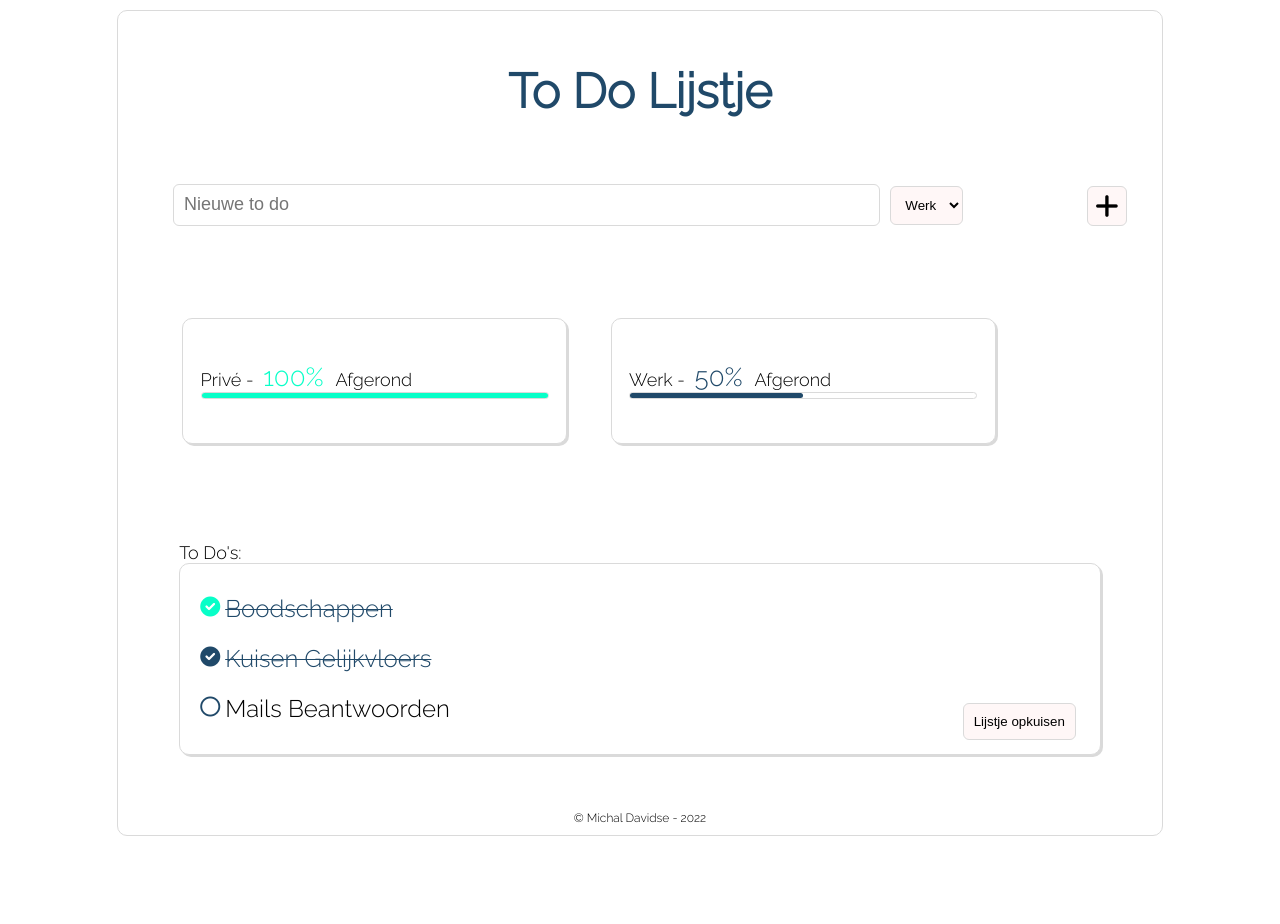
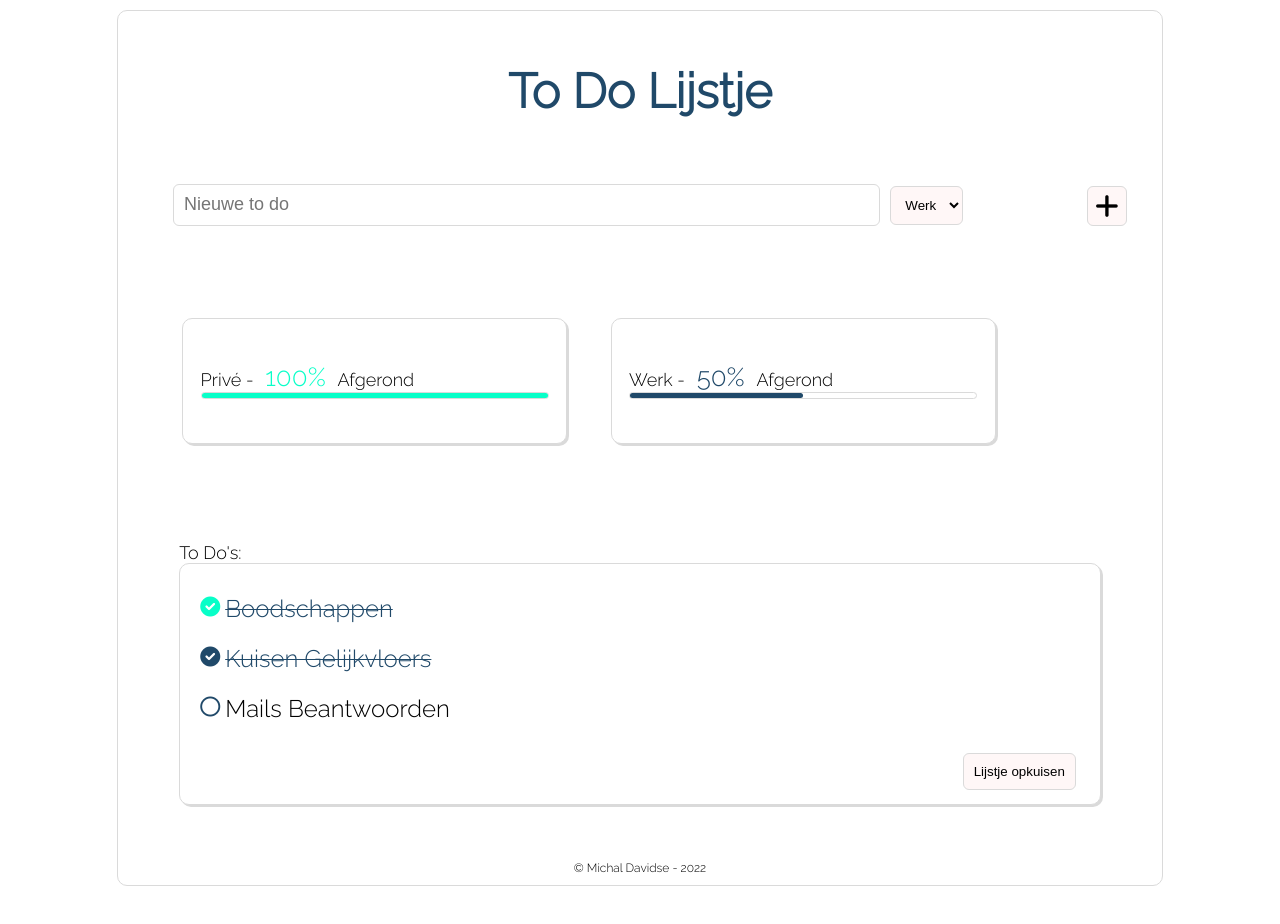
Before and after one commit to michaldavidse/TodoApp, a React (Create React App) app: page / in a window 1280 px wide. Shown: the top 924 px of the page. Built offline with nearby package versions, Linux system fonts and the light colour scheme.

Commit message:
na deployment fail

```diff
--- a/src/App.css
+++ b/src/App.css
@@ -307,7 +307,7 @@ footer {
     /*ToDo lijst*/
 
     .todoList ul{
-        padding: 20px 0px 20px 20px;
+        padding: 20px 0px 70px 20px;
         margin: 0px;
     }
     .todoList li {
--- a/src/App.js
+++ b/src/App.js
@@ -41,7 +41,7 @@ function App() {
     function handleToggle(id){
         let todoListCopy = toDoList.map(todo => {
             return (
-                todo.id === id ? { ...todo, complete: !todo.complete } : { ...todo}
+                todo.id == id ? { ...todo, complete: !todo.complete } : { ...todo}
                 );
 
          });
@@ -50,7 +50,7 @@ function App() {
 
     function deleteToDo(){
         let todoListCopy = [...toDoList];
-        if(show==="all"){
+        if(show=="all"){
             todoListCopy = todoListCopy.filter(todo => !todo.complete);
         }
 
@@ -58,7 +58,7 @@ function App() {
     }
 
     function count(categorie){
-        let array = toDoList.filter(todo => todo.categorie === categorie);
+        let array = toDoList.filter(todo => todo.categorie == categorie);
         let arrayCategorieTotal = array.length;
         let arrayCategorieToDo = array.filter(todo=> !todo.complete).length;
         return [arrayCategorieToDo,arrayCategorieTotal];
--- a/src/Components/Categorie.js
+++ b/src/Components/Categorie.js
@@ -1,16 +1,19 @@
-import React from 'react';
+import React, { useState, forceUpdate } from 'react';
 import Progressbar from './Progressbar';
+
 
 function Categorie({name, count, showCategorie}){
     var todo = count(name)[0];
     var total = count(name)[1];
-    var progress = Math.round(100-(todo/total)*100)
+    let progress = Math.round(100-(todo/total)*100);
 
 
     return(
 
         <div className={`categorie `} onClick={showCategorie} name={name}>
-            <h2>{name} - <span className={"count "+ name} > {progress}% </span>afgerond </h2>
+            <h2>{name} -
+            <span id="progress" ><span className={"count "+ name} > {progress}% </span>afgerond</span>
+              </h2>
             <Progressbar progress={progress} name={name}/>
             </div>
     )
--- a/src/Components/TodoForm.js
+++ b/src/Components/TodoForm.js
@@ -10,12 +10,12 @@ const ToDoForm = ({ addTask }) => {
         message.classList.remove("visible");
         message.classList.add("hidden");
         setUserInput(event.currentTarget.value);
-        setCategorie(event.currentTarget.nextSibling.value);
+        setCategorie(document.getElementById("categorie").value);
     }
 
     function handleSubmit(event) {
         event.preventDefault();
-        if (userInput.trim().length === 0) {
+        if (userInput.trim().length == 0) {
             var message = document.getElementById("errorMessage");
             message.classList.remove("hidden");
             message.classList.add("visible");
@@ -30,8 +30,8 @@ const ToDoForm = ({ addTask }) => {
 
     return (
         <form onSubmit={handleSubmit} className='todoForm'>
-            <input value={userInput} type="text" onChange={handleChange} placeholder="Nieuwe to do" />
-            <select  value={categorie}  name="categorie">
+            <input id="input" value={userInput} type="text" onChange={handleChange} placeholder="Nieuwe to do" />
+            <select id="categorie" value={categorie} onChange={handleChange} name="categorie">
             <option value="werk">Werk</option>
                 <option value="privé">Privé</option>
 
```
